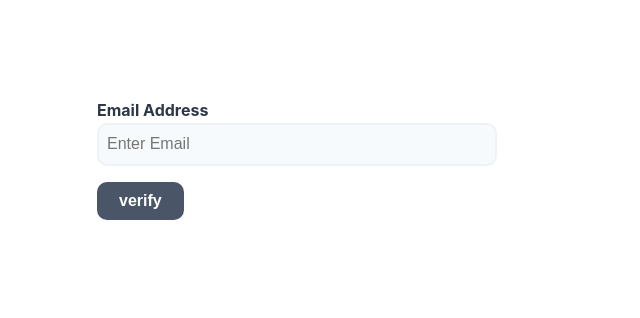
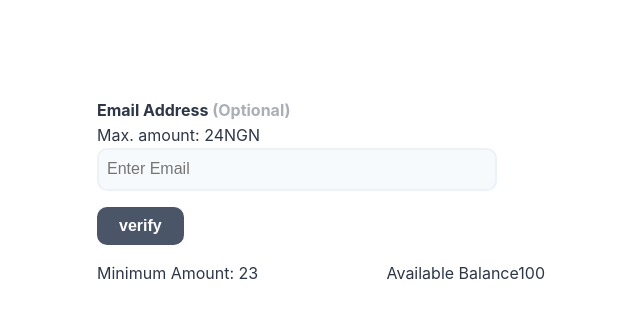
Before and after one commit to adejolx/intro-to-hocs, a React (Vite) app: page / in a window 1280 px wide. Shown: the top 318 px of the page, without its empty margins (319-959 px from the left). Built offline with nearby package versions, Linux system fonts and the light colour scheme.

Commit message:
Pass values to props

```diff
--- a/src/components/Form.tsx
+++ b/src/components/Form.tsx
@@ -48,6 +48,8 @@ const SignupForm = () => {
           placeholder="Enter Email"
           errorObj={formik.errors}
           willSubmit={true}
+          isOptional={true}
+          options={{ minPayoutLimit: 23, maxPayoutLimit: 24, balance: 100 }}
         />
       </form>
     </>
```
